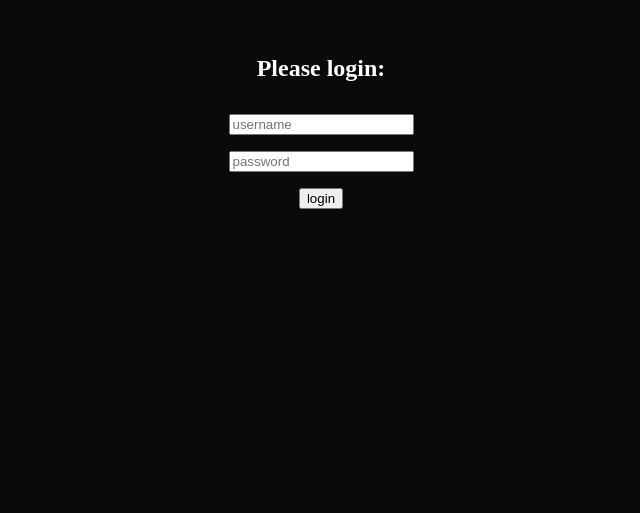
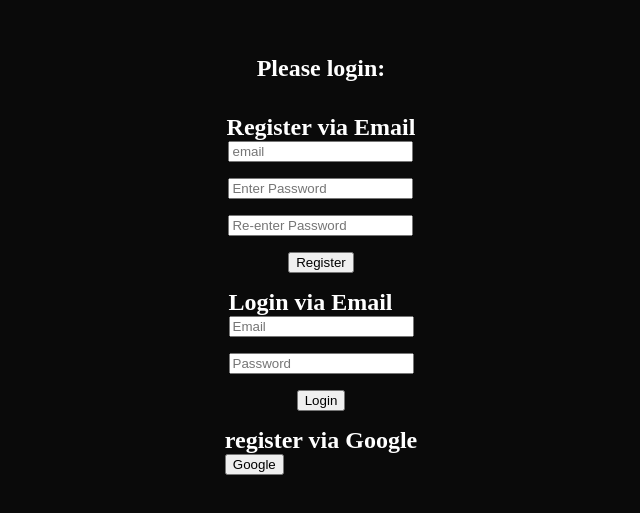
Before and after one commit to LiTiffany019/Grade12-Comsci, a Vue app: page /login in a window 1280 px wide. Shown: the part 201-714 px from the top of the page, without its empty margins (319-959 px from the left). Built offline with nearby package versions, Linux system fonts and the light colour scheme.

Commit message:
Work on purchase page pagination.

```diff
--- a/src/firebase/index.js
+++ b/src/firebase/index.js
@@ -12,6 +12,6 @@ const firebaseConfig = {
 };
 
 // Initialize Firebase
-const app = initializeApp(firebaseConfig);
+const config = initializeApp(firebaseConfig);
 export const auth = getAuth(config);
 export const firestore = getFirestore(config);
--- a/src/store/index.js
+++ b/src/store/index.js
@@ -1,16 +1,20 @@
 import { defineStore } from "pinia";
+import { firestore } from '../firebase';
+import { setDoc, doc } from 'firebase/firestore';
 
 export const useMovieStore = defineStore("store", {
   state: () => ({
-    movies: [],
+    user: null,
     cart: [],
   }),
   actions: {
-    addToCart(poster, title) {
+    async addToCart(poster, title) {
       this.cart.push({
         poster,
         title,
       });
-    },
-  },
-});
+
+      await setDoc(doc(firestore, "carts", this.user.email), { cart: this.cart });
+    }
+  }
+})
--- a/src/views/LoginView.vue
+++ b/src/views/LoginView.vue
@@ -1,34 +1,108 @@
 <script setup>
 import { ref } from "vue";
 import { useRouter } from "vue-router";
+import { useMovieStore } from "../store";
 
+import { auth, firestore } from "../firebase";
+import {
+  createUserWithEmailAndPassword,
+  GoogleAuthProvider,
+  signInWithPopup,
+  signInWithEmailAndPassword,
+} from "firebase/auth";
+
+import { getDoc, doc } from "@firebase/firestore";
+
+const email = ref("");
+const passwordOne = ref("");
+const passwordTwo = ref("");
 const router = useRouter();
+const store = useMovieStore();
 
-const username = ref("");
-const password = ref("");
+const wrongPass = ref("");
 const wrongInfo = ref(false);
 
-const login = () => {
-  if (username.value === "tmdb" && password.value === "movies") {
+const registerViaEmail = async () => {
+  if (passwordOne.value !== passwordTwo.value) {
+    alert("Brozzzzz..... Yer Paswerdz not coolz!");
+    // wrongPass.value = "Passwords do not match, please try again"; //////////////////////
+    return;
+  }
+
+  const { user } = await createUserWithEmailAndPassword(
+    auth,
+    email.value,
+    passwordOne.value
+  );
+  store.user = user;
+  router.push("/purchase");
+};
+
+const loginViaEmail = async () => {
+  try {
+    const { user } = await signInWithEmailAndPassword(
+      auth,
+      email.value,
+      passwordOne.value
+    );
+    store.user = user;
     router.push("/purchase");
-  } else {
-    wrongInfo.value = true;
+  } catch (error) {
+    console.log(error);
   }
+  console.log(store.user);///////////
+};
+
+const registerViaGoogle = async () => {
+  const provider = new GoogleAuthProvider();
+  const { user } = await signInWithPopup(auth, provider);
+  store.user = user;
+  const { cart } = (await getDoc(doc(firestore, "carts", user.email))).data();
+  store.cart = cart;
+  router.push("/purchase");
+  console.log(store.cart.data);///////////
 };
 </script>
 
 <template>
   <div class="login-container">
     <h2 class="text">Please login:</h2>
+
     <section class="form-info">
-      <form @submit.prevent="login()">
-        <input type="text" v-model="username" placeholder="username" />
-        <input type="password" v-model="password" placeholder="password" />
-        <input type="submit" value="login" />
-      </form>
-      <h3 v-if="wrongInfo" class="incorrect">
+      <div id="reg-via-email">
+        <h1>Register via Email</h1>
+        <form @submit.prevent="registerViaEmail()">
+          <input v-model="email" type="email" placeholder="email" />
+          <input
+            v-model="passwordOne"
+            type="password"
+            placeholder="Enter Password"
+          />
+          <input
+            v-model="passwordTwo"
+            type="password"
+            placeholder="Re-enter Password"
+          />
+          <input type="submit" value="Register" />
+          <!-- <p v-if="wrongPass"> {{ wrongPass }}</p> -->
+        </form>
+      </div>
+      <div id="login-via-email">
+        <h1>Login via Email</h1>
+        <form class="login" @submit.prevent="loginViaEmail()">
+          <input v-model="email" type="email" placeholder="Email" />
+          <input v-model="passwordOne" type="password" placeholder="Password" />
+          <input type="submit" value="Login" />
+        </form>
+
+        <!-- <h3 v-if="wrongInfo" class="incorrect">
         Incorrect username or password, please try again.
-      </h3>
+      </h3> -->
+      </div>
+      <div id="reg-via-google">
+        <h1>register via Google</h1>
+        <button @click="registerViaGoogle()">Google</button>
+      </div>
     </section>
   </div>
 </template>
--- a/src/views/PurchaseView.vue
+++ b/src/views/PurchaseView.vue
@@ -9,7 +9,14 @@ const movieStore = useMovieStore();
 const router = useRouter();
 const selectedId = ref(0);
 
+const genre = ref(28);
+const search = ref("");
+const movies = ref(null);
+const page = ref(1);
+const currentURL = ref("");
+const totalPages = ref(0);
 const showModal = ref(false);
+const selectedRecordId = ref(0);
 
 const toggleModal = (id) => {
   showModal.value = !showModal.value;
@@ -20,7 +27,7 @@ const goToCart = () => {
   router.push("/Cart");
 };
 
-const movies = (
+const getMovies = (
   await axios.get("https://api.themoviedb.org/3/trending/movie/day?", {
     params: {
       api_key: import.meta.env.VITE_TMDB_API_KEY,
@@ -37,6 +44,9 @@ movieStore.movies = movies.results.map((movie) => {
     poster: movie.poster_path,
   };
 });
+
+totalPages.value = movies.value.total_pages;
+currentURL.value = url;
 
 console.log(movieStore.movies);
 </script>
```
